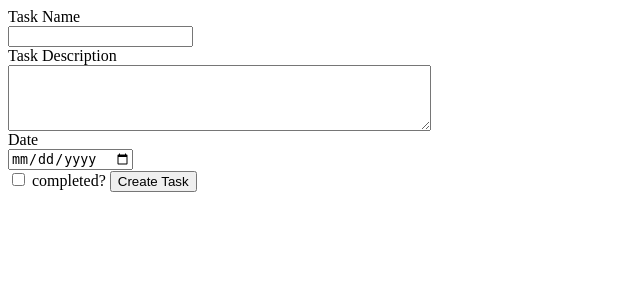
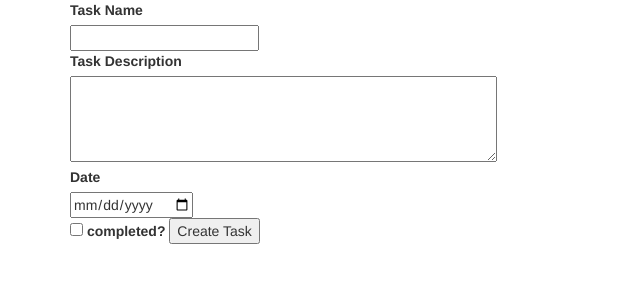
Before and after one commit to PorridgePi/2021-y3-cep-flask-advanced, a Flask app: page /wtform in a window 1280 px wide. Shown: the top 300 px of the page, without its empty margins (0-640 px from the left). Run offline with Flask 2, Linux system fonts and the light colour scheme; some libraries are stand-ins or nearby versions.

Commit message:
feat: Use Bootstrap in wtform.html

```diff
--- a/app/templates/wtform.html
+++ b/app/templates/wtform.html
@@ -1,3 +1,7 @@
+{% extends "bootstrap/base.html" %}
+
+{% block content %}
+<div class="container">
     <form method="POST">
         {{ form.name.label }}<br> {{ form.name() }} <br>
         {{ form.description.label }}<br> {{ form.description(rows="4", cols="50") }}<br> <!-- additional attributes, classes, etc. to be passed in as parameters -->
@@ -5,3 +9,5 @@
         {{ form.completed() }} {{ form.completed.label }}
         <input type="submit" value="Create Task">
     </form>
+</div>
+{% endblock %}
```
Lines whose indentation alone changed are shown as unchanged.
